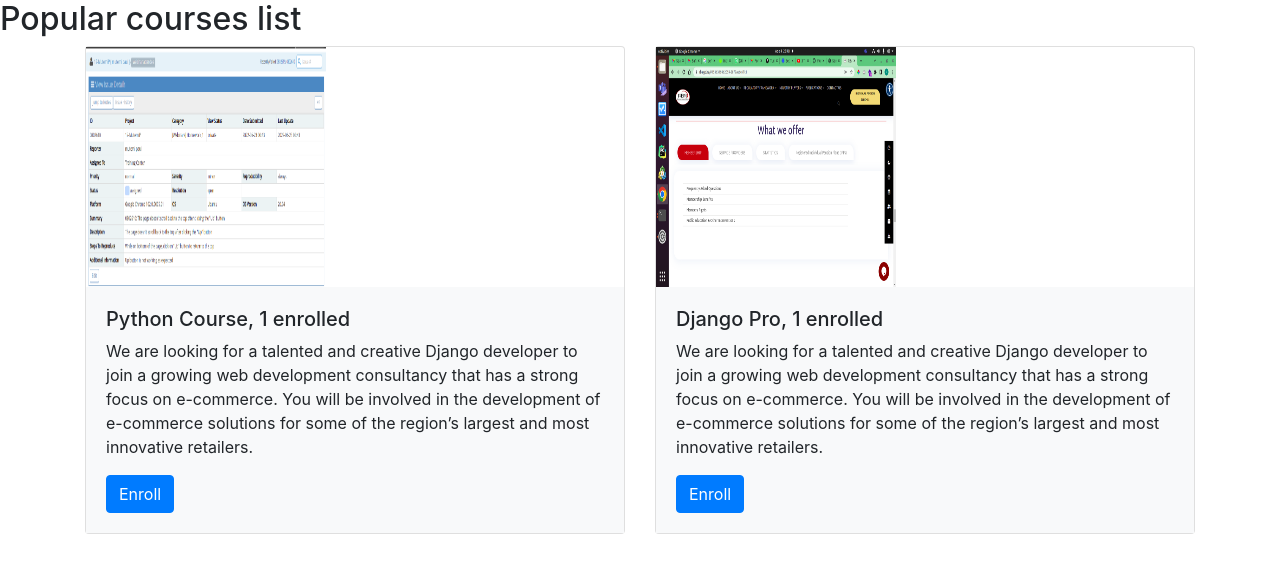
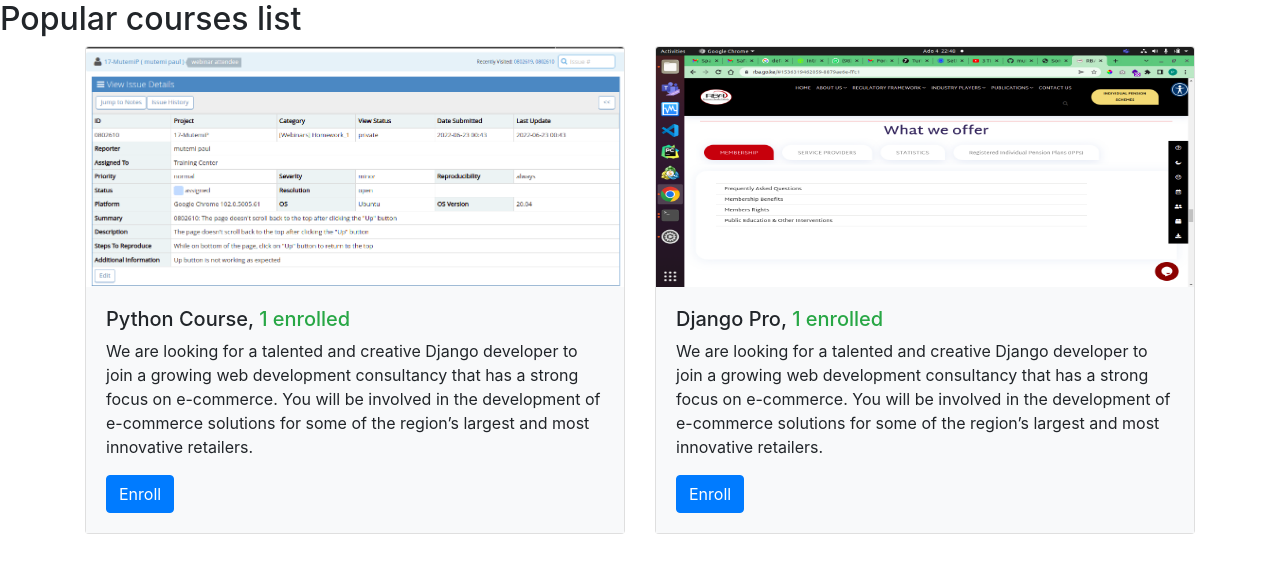
Before and after one commit to mutemip/OLP, a Django app: page /onlinecourse/ in a window 1280 px wide. Shown: the part 56-629 px from the top of the page. Run offline with Django 3.2, Linux system fonts and the light colour scheme; data comes from the database, SQL or seed files in the repository; both versions use the stored data as it was after the commit; some libraries are stand-ins or nearby versions.

Commit message:
configured media files

```diff
--- a/adminsite/admin.py
+++ b/adminsite/admin.py
@@ -24,5 +24,8 @@ admin.site.register(Lesson, LessonAdmin)
 
 class InstructorAdmin(admin.ModelAdmin):
     list_display = ('user', 'full_time', 'total_learners')
+    list_filter = ['total_learners']
+
+
 admin.site.register(Instructor, InstructorAdmin)
 admin.site.register(Learner)
--- a/adminsite/models.py
+++ b/adminsite/models.py
@@ -56,7 +56,7 @@ class Learner(models.Model):
 # Course model
 class Course(models.Model):
     name = models.CharField(null=False, max_length=30, default='online course')
-    image = models.ImageField(upload_to='course_images/')
+    image = models.ImageField(upload_to='media/course_images/')
     description = models.CharField(max_length=1000)
     pub_date = models.DateField(null=True)
     instructors = models.ManyToManyField(Instructor)
--- a/adminsite/templates/adminsite/course_list.html
+++ b/adminsite/templates/adminsite/course_list.html
@@ -43,15 +43,16 @@
 <h2>Popular courses list</h2>
 
 <!--Authentication section-->
+
 {% if course_list %}
     <div class="container"> <!--Stylize root div with .container class -->
         <div class="card-deck"> <!--Stylize the second div with .card-deck class -->
             {% for course in course_list %}
             <div class="card" style="width: 36rem;"> <!--Stylize third div with .card class -->
-                <img class="card-img-left" src="{{MEDIA_URL}}/{{ course.image }}" width="240px" height="240px"
+                <img class="card-img-top" src="media/{{MEDIA_URL}}/{{ course.image }}" width="240px" height="240px"
                            alt="Course image"> <!--Stylize card image with .card-img-left class -->
                 <div class="card-body bg-light"> <!--Stylize root div with .card-body and .bg-light class -->
-                    <h5 class="">{{ course.name }}, <span class="card-title card-title"> <!--Stylize h5 with .card-title and span with .text-success class -->
+                    <h5 class="">{{ course.name }}, <span class="card-title text-success"> <!--Stylize h5 with .card-title and span with .text-success class -->
                               {{ course.total_enrollment}} enrolled</span></h5>
                     <p class="card-text">{{ course.description}}</p> <!--Stylize card description with .card-text class -->
                     <form action="{% url 'adminsite:enroll' course.id %}" method="post">
--- a/myproject/urls.py
+++ b/myproject/urls.py
@@ -15,6 +15,8 @@ Including another URLconf
 """
 from xml.etree.ElementInclude import include
 from django.contrib import admin
+from django.conf import settings
+from django.conf.urls.static import static
 from django.urls import include, path
 
 
@@ -22,4 +24,4 @@ from django.urls import include, path
 urlpatterns = [
     path('admin/', admin.site.urls),
     path('onlinecourse/', include('adminsite.urls'))
-]
+] + static(settings.MEDIA_URL, document_root=settings.MEDIA_ROOT)
```
Also changed, not shown: myproject/settings.py (+7 -1 lines), adminsite/urls.py (line endings or trailing spaces), course_images/HTB_tasks_update_d4lPVPN.png (renamed from course_images/HTB_tasks_update.png), course_images/services-2.png (deleted), db.sqlite3, media/course_images/bug_2.png (added), media/media/course_images/Screenshot_from_2022-07-04_22-48-57.png (added).
